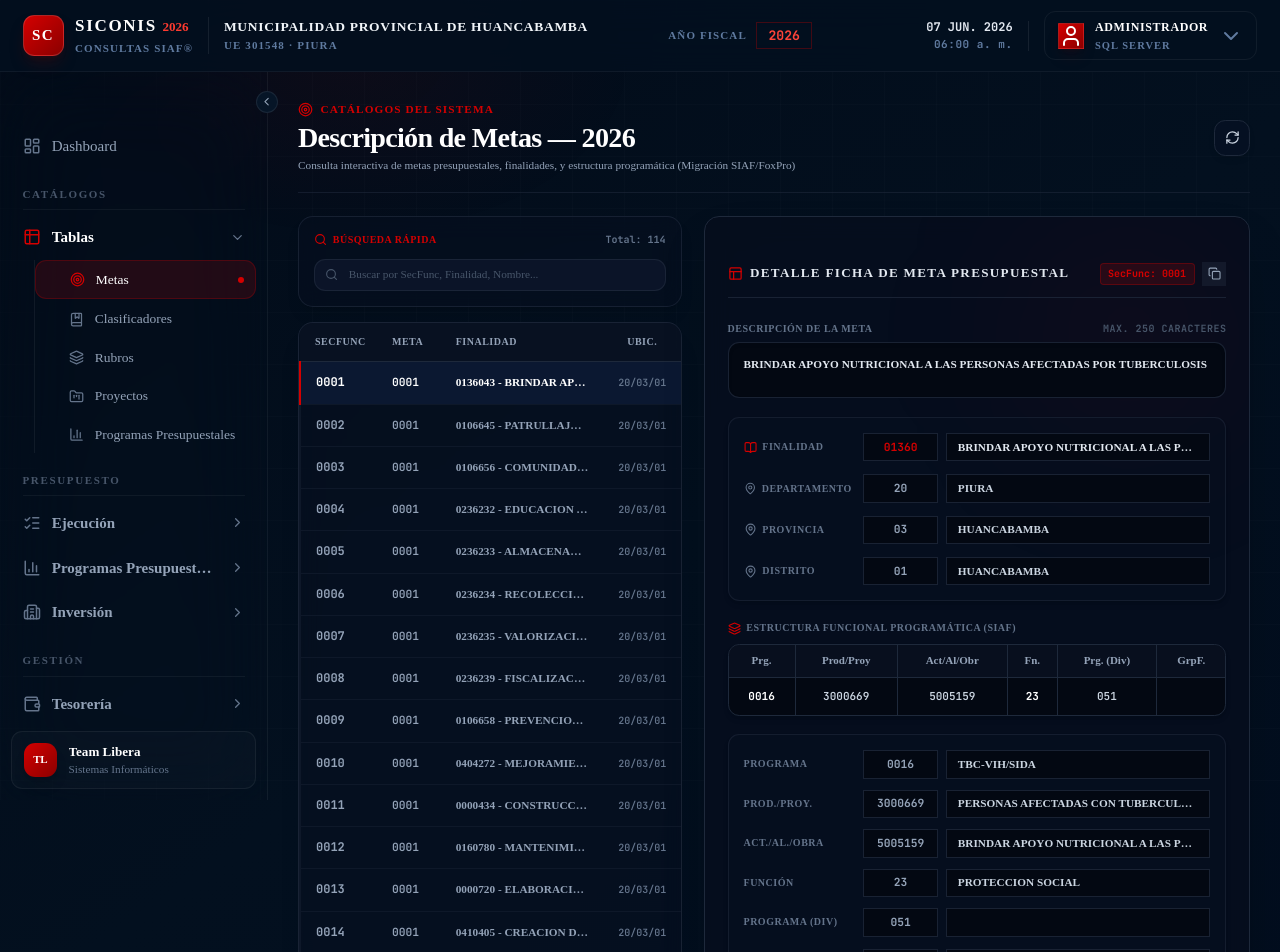
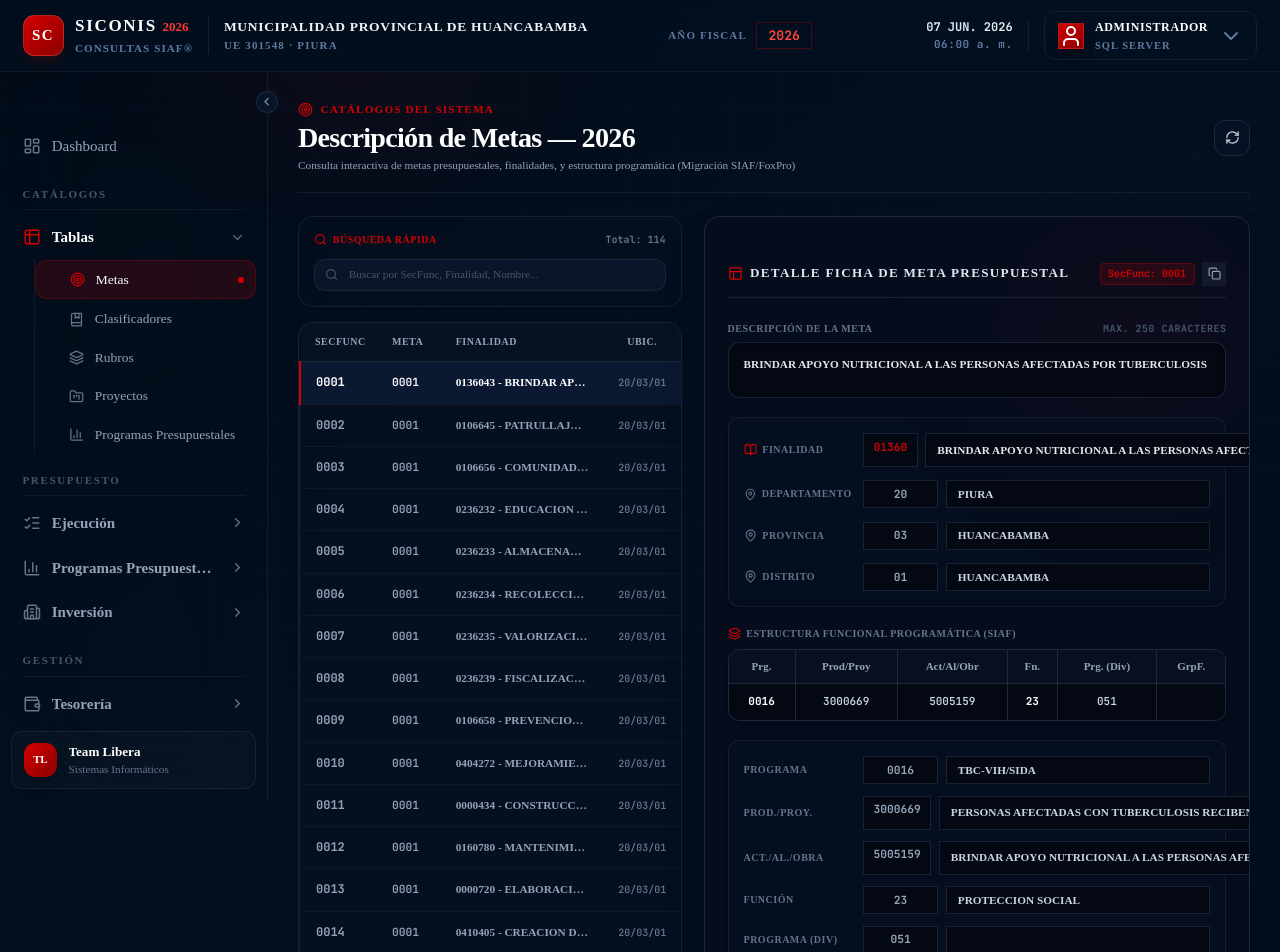
Before and after one commit to DraxLuis/SWSiconis2026-Web, a Next.js app: page /tablas/metas in a window 1280 px wide. Shown: the top 952 px of the page. Built offline with nearby package versions, Linux system fonts and the light colour scheme.

Commit message:
feat: añadir toggle de expansion en campos truncados del detalle de metas

```diff
--- a/src/app/tablas/metas/page.tsx
+++ b/src/app/tablas/metas/page.tsx
@@ -44,6 +44,11 @@ export default function MetasCatalogPage() {
   const [search, setSearch] = useState('');
   const [selectedMeta, setSelectedMeta] = useState<Meta | null>(null);
   const [copiedId, setCopiedId] = useState<string | null>(null);
+  const [expandedFields, setExpandedFields] = useState<Record<string, boolean>>({});
+
+  const toggleField = (fieldKey: string) => {
+    setExpandedFields(prev => ({ ...prev, [fieldKey]: !prev[fieldKey] }));
+  };
 
   const [page, setPage] = useState(1);
   const PAGE_SIZE = 14;
@@ -276,11 +281,22 @@ export default function MetasCatalogPage() {
                       <BookOpen className="h-3.5 w-3.5 text-[#d40000]" /> Finalidad
                     </label>
                     <div className="sm:col-span-9 flex gap-2">
-                      <div className="w-20 font-mono text-xs font-bold bg-[#030812] border border-slate-800/80 rounded-lg px-2.5 py-1.5 text-[#d40000] text-center">
+                      <div className="w-20 font-mono text-xs font-bold bg-[#030812] border border-slate-800/80 rounded-lg px-2.5 py-1.5 text-[#d40000] text-center select-none">
                         {selectedMeta.finalidad_cod.slice(0, 5)}
                       </div>
-                      <div className="flex-1 text-xs font-semibold bg-[#030812] border border-slate-800/80 rounded-lg px-3 py-1.5 text-slate-200 truncate" title={selectedMeta.finalidad_nombre}>
+                      <div
+                        onClick={() => toggleField('finalidad')}
+                        className="flex-1 flex justify-between items-center text-xs font-semibold bg-[#030812] border border-slate-800/80 rounded-lg px-3 py-1.5 text-slate-200 cursor-pointer transition-all hover:border-[#d40000]/40"
+                        title="Haga clic para expandir/contraer"
+                      >
+                        <span className={cn("flex-1", expandedFields['finalidad'] ? "whitespace-normal break-words" : "truncate")}>
                           {selectedMeta.finalidad_nombre}
+                        </span>
+                        {selectedMeta.finalidad_nombre.length > 40 && (
+                          <span className="text-[9px] text-[#d40000] font-extrabold ml-2 shrink-0 select-none bg-[#d40000]/10 px-1.5 py-0.5 rounded border border-[#d40000]/15">
+                            {expandedFields['finalidad'] ? 'Menos' : 'Ver'}
+                          </span>
+                        )}
                       </div>
                     </div>
                   </div>
@@ -369,11 +385,22 @@ export default function MetasCatalogPage() {
                   <div className="grid grid-cols-1 sm:grid-cols-12 gap-3 items-center">
                     <label className="sm:col-span-3 text-[10px] uppercase font-bold text-slate-500 tracking-wider">Programa</label>
                     <div className="sm:col-span-9 flex gap-2">
-                      <div className="w-20 font-mono text-xs font-bold bg-[#030812] border border-slate-800/80 rounded-lg px-2.5 py-1.5 text-slate-400 text-center">
+                      <div className="w-20 font-mono text-xs font-bold bg-[#030812] border border-slate-800/80 rounded-lg px-2.5 py-1.5 text-slate-400 text-center select-none">
                         {selectedMeta.programa_cod}
                       </div>
-                      <div className="flex-1 text-xs font-semibold bg-[#030812] border border-slate-800/80 rounded-lg px-3 py-1.5 text-slate-300 truncate" title={selectedMeta.programa_nombre}>
+                      <div
+                        onClick={() => toggleField('programa')}
+                        className="flex-1 flex justify-between items-center text-xs font-semibold bg-[#030812] border border-slate-800/80 rounded-lg px-3 py-1.5 text-slate-300 cursor-pointer transition-all hover:border-[#d40000]/40"
+                        title="Haga clic para expandir/contraer"
+                      >
+                        <span className={cn("flex-1", expandedFields['programa'] ? "whitespace-normal break-words" : "truncate")}>
                           {selectedMeta.programa_nombre}
+                        </span>
+                        {selectedMeta.programa_nombre.length > 40 && (
+                          <span className="text-[9px] text-[#d40000] font-extrabold ml-2 shrink-0 select-none bg-[#d40000]/10 px-1.5 py-0.5 rounded border border-[#d40000]/15">
+                            {expandedFields['programa'] ? 'Menos' : 'Ver'}
+                          </span>
+                        )}
                       </div>
                     </div>
                   </div>
@@ -382,11 +409,22 @@ export default function MetasCatalogPage() {
                   <div className="grid grid-cols-1 sm:grid-cols-12 gap-3 items-center">
                     <label className="sm:col-span-3 text-[10px] uppercase font-bold text-slate-500 tracking-wider">Prod./Proy.</label>
                     <div className="sm:col-span-9 flex gap-2">
-                      <div className="w-20 font-mono text-xs font-bold bg-[#030812] border border-slate-800/80 rounded-lg px-2.5 py-1.5 text-slate-400 text-center">
+                      <div className="w-20 font-mono text-xs font-bold bg-[#030812] border border-slate-800/80 rounded-lg px-2.5 py-1.5 text-slate-400 text-center select-none">
                         {selectedMeta.producto_cod}
                       </div>
-                      <div className="flex-1 text-xs font-semibold bg-[#030812] border border-slate-800/80 rounded-lg px-3 py-1.5 text-slate-300 truncate" title={selectedMeta.producto_nombre}>
+                      <div
+                        onClick={() => toggleField('producto')}
+                        className="flex-1 flex justify-between items-center text-xs font-semibold bg-[#030812] border border-slate-800/80 rounded-lg px-3 py-1.5 text-slate-300 cursor-pointer transition-all hover:border-[#d40000]/40"
+                        title="Haga clic para expandir/contraer"
+                      >
+                        <span className={cn("flex-1", expandedFields['producto'] ? "whitespace-normal break-words" : "truncate")}>
                           {selectedMeta.producto_nombre || '—'}
+                        </span>
+                        {selectedMeta.producto_nombre && selectedMeta.producto_nombre.length > 40 && (
+                          <span className="text-[9px] text-[#d40000] font-extrabold ml-2 shrink-0 select-none bg-[#d40000]/10 px-1.5 py-0.5 rounded border border-[#d40000]/15">
+                            {expandedFields['producto'] ? 'Menos' : 'Ver'}
+                          </span>
+                        )}
                       </div>
                     </div>
                   </div>
@@ -395,11 +433,22 @@ export default function MetasCatalogPage() {
                   <div className="grid grid-cols-1 sm:grid-cols-12 gap-3 items-center">
                     <label className="sm:col-span-3 text-[10px] uppercase font-bold text-slate-500 tracking-wider">Act./Al./Obra</label>
                     <div className="sm:col-span-9 flex gap-2">
-                      <div className="w-20 font-mono text-xs font-bold bg-[#030812] border border-slate-800/80 rounded-lg px-2.5 py-1.5 text-slate-400 text-center">
+                      <div className="w-20 font-mono text-xs font-bold bg-[#030812] border border-slate-800/80 rounded-lg px-2.5 py-1.5 text-slate-400 text-center select-none">
                         {selectedMeta.actividad_cod}
                       </div>
-                      <div className="flex-1 text-xs font-semibold bg-[#030812] border border-slate-800/80 rounded-lg px-3 py-1.5 text-slate-300 truncate" title={selectedMeta.actividad_nombre}>
+                      <div
+                        onClick={() => toggleField('actividad')}
+                        className="flex-1 flex justify-between items-center text-xs font-semibold bg-[#030812] border border-slate-800/80 rounded-lg px-3 py-1.5 text-slate-300 cursor-pointer transition-all hover:border-[#d40000]/40"
+                        title="Haga clic para expandir/contraer"
+                      >
+                        <span className={cn("flex-1", expandedFields['actividad'] ? "whitespace-normal break-words" : "truncate")}>
                           {selectedMeta.actividad_nombre}
+                        </span>
+                        {selectedMeta.actividad_nombre.length > 40 && (
+                          <span className="text-[9px] text-[#d40000] font-extrabold ml-2 shrink-0 select-none bg-[#d40000]/10 px-1.5 py-0.5 rounded border border-[#d40000]/15">
+                            {expandedFields['actividad'] ? 'Menos' : 'Ver'}
+                          </span>
+                        )}
                       </div>
                     </div>
                   </div>
@@ -408,11 +457,22 @@ export default function MetasCatalogPage() {
                   <div className="grid grid-cols-1 sm:grid-cols-12 gap-3 items-center">
                     <label className="sm:col-span-3 text-[10px] uppercase font-bold text-slate-500 tracking-wider">Función</label>
                     <div className="sm:col-span-9 flex gap-2">
-                      <div className="w-20 font-mono text-xs font-bold bg-[#030812] border border-slate-800/80 rounded-lg px-2.5 py-1.5 text-slate-400 text-center">
+                      <div className="w-20 font-mono text-xs font-bold bg-[#030812] border border-slate-800/80 rounded-lg px-2.5 py-1.5 text-slate-400 text-center select-none">
                         {selectedMeta.funcion_cod}
                       </div>
-                      <div className="flex-1 text-xs font-semibold bg-[#030812] border border-slate-800/80 rounded-lg px-3 py-1.5 text-slate-300 truncate" title={selectedMeta.funcion_nombre}>
+                      <div
+                        onClick={() => toggleField('funcion')}
+                        className="flex-1 flex justify-between items-center text-xs font-semibold bg-[#030812] border border-slate-800/80 rounded-lg px-3 py-1.5 text-slate-300 cursor-pointer transition-all hover:border-[#d40000]/40"
+                        title="Haga clic para expandir/contraer"
+                      >
+                        <span className={cn("flex-1", expandedFields['funcion'] ? "whitespace-normal break-words" : "truncate")}>
                           {selectedMeta.funcion_nombre}
+                        </span>
+                        {selectedMeta.funcion_nombre.length > 40 && (
+                          <span className="text-[9px] text-[#d40000] font-extrabold ml-2 shrink-0 select-none bg-[#d40000]/10 px-1.5 py-0.5 rounded border border-[#d40000]/15">
+                            {expandedFields['funcion'] ? 'Menos' : 'Ver'}
+                          </span>
+                        )}
                       </div>
                     </div>
                   </div>
@@ -421,11 +481,22 @@ export default function MetasCatalogPage() {
                   <div className="grid grid-cols-1 sm:grid-cols-12 gap-3 items-center">
                     <label className="sm:col-span-3 text-[10px] uppercase font-bold text-slate-500 tracking-wider">Programa (Div)</label>
                     <div className="sm:col-span-9 flex gap-2">
-                      <div className="w-20 font-mono text-xs font-bold bg-[#030812] border border-slate-800/80 rounded-lg px-2.5 py-1.5 text-slate-400 text-center">
+                      <div className="w-20 font-mono text-xs font-bold bg-[#030812] border border-slate-800/80 rounded-lg px-2.5 py-1.5 text-slate-400 text-center select-none">
                         {selectedMeta.division_cod}
                       </div>
-                      <div className="flex-1 text-xs font-semibold bg-[#030812] border border-slate-800/80 rounded-lg px-3 py-1.5 text-slate-300 truncate" title={selectedMeta.division_nombre}>
+                      <div
+                        onClick={() => toggleField('division')}
+                        className="flex-1 flex justify-between items-center text-xs font-semibold bg-[#030812] border border-slate-800/80 rounded-lg px-3 py-1.5 text-slate-300 cursor-pointer transition-all hover:border-[#d40000]/40"
+                        title="Haga clic para expandir/contraer"
+                      >
+                        <span className={cn("flex-1", expandedFields['division'] ? "whitespace-normal break-words" : "truncate")}>
                           {selectedMeta.division_nombre}
+                        </span>
+                        {selectedMeta.division_nombre.length > 40 && (
+                          <span className="text-[9px] text-[#d40000] font-extrabold ml-2 shrink-0 select-none bg-[#d40000]/10 px-1.5 py-0.5 rounded border border-[#d40000]/15">
+                            {expandedFields['division'] ? 'Menos' : 'Ver'}
+                          </span>
+                        )}
                       </div>
                     </div>
                   </div>
@@ -434,11 +505,22 @@ export default function MetasCatalogPage() {
                   <div className="grid grid-cols-1 sm:grid-cols-12 gap-3 items-center">
                     <label className="sm:col-span-3 text-[10px] uppercase font-bold text-slate-500 tracking-wider">Grupo Func.</label>
                     <div className="sm:col-span-9 flex gap-2">
-                      <div className="w-20 font-mono text-xs font-bold bg-[#030812] border border-slate-800/80 rounded-lg px-2.5 py-1.5 text-slate-400 text-center">
+                      <div className="w-20 font-mono text-xs font-bold bg-[#030812] border border-slate-800/80 rounded-lg px-2.5 py-1.5 text-slate-400 text-center select-none">
                         {selectedMeta.grupo_cod}
                       </div>
-                      <div className="flex-1 text-xs font-semibold bg-[#030812] border border-slate-800/80 rounded-lg px-3 py-1.5 text-slate-300 truncate" title={selectedMeta.grupo_nombre}>
+                      <div
+                        onClick={() => toggleField('grupo')}
+                        className="flex-1 flex justify-between items-center text-xs font-semibold bg-[#030812] border border-slate-800/80 rounded-lg px-3 py-1.5 text-slate-300 cursor-pointer transition-all hover:border-[#d40000]/40"
+                        title="Haga clic para expandir/contraer"
+                      >
+                        <span className={cn("flex-1", expandedFields['grupo'] ? "whitespace-normal break-words" : "truncate")}>
                           {selectedMeta.grupo_nombre}
+                        </span>
+                        {selectedMeta.grupo_nombre.length > 40 && (
+                          <span className="text-[9px] text-[#d40000] font-extrabold ml-2 shrink-0 select-none bg-[#d40000]/10 px-1.5 py-0.5 rounded border border-[#d40000]/15">
+                            {expandedFields['grupo'] ? 'Menos' : 'Ver'}
+                          </span>
+                        )}
                       </div>
                     </div>
                   </div>
```
Lines whose indentation alone changed are shown as unchanged.
